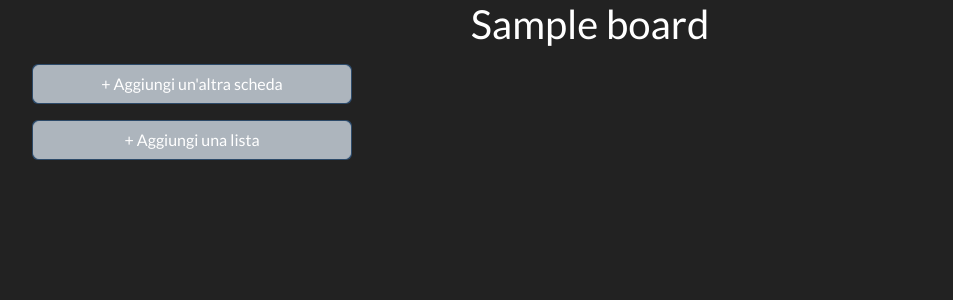
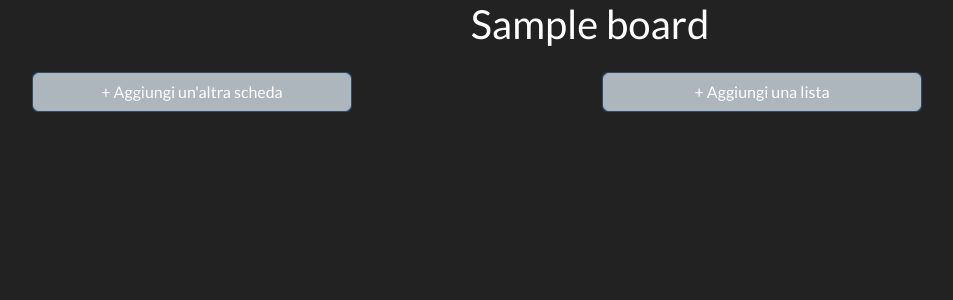
Before and after one commit to AndreaTerenz/Ollert, a Django app: a page that uses website/static/templates/board.html in a window 1280 px wide. Shown: the part 72-372 px from the top of the page, without its empty margins (50-1003 px from the left). Run offline with Django 3.2, Linux system fonts and the light colour scheme; a user stored in the database is signed in; tables that the repository leaves empty hold one stand-in row (values such as "Sample post"); some libraries are stand-ins or nearby versions.

Commit message:
Aggiustato allineamento colonne

```diff
--- a/website/static/templates/board.html
+++ b/website/static/templates/board.html
@@ -14,30 +14,32 @@
 {% endblock %}
 
 {% block content %}
-    <div>
+    <div class="row">
         <figure class="text-center">
             <h2>{{ board_name }}</h2>
         </figure>
-    <!-- Bottone per aggiungere le card -->
-
-    <!-- Inserimento delle card -->
+    </div>
+    <div class="row">
+        <div class="col">
             <div>
                 <div id="cardsList">
 
                 </div>
+                <!-- Bottone per aggiungere le card -->
                 <div class="card text-white bg-primary mb-3" style="max-width: 20rem;">
                     <button type="button" class="btn btn-light" data-bs-toggle="modal" data-bs-target="#cardModal">+
                         Aggiungi un'altra scheda
                     </button>
                 </div>
             </div>
+        </div>
+        <div class="col">
             <div class="card text-white bg-primary mb-3" style="max-width: 20rem;">
                 <button class="btn btn-light ">+ Aggiungi una lista</button>
             </div>
-    <!-- Modal -->
-    {% comment %}<script>
-            const new_scheda_url = '{% url 'make-scheda' '$1' '$2' %}'
-        </script>{% endcomment %}
+        </div>
+
+    </div>
     {% include "modals/card_modal.html" %}
     <template id="cardTemplate">
         <div class="card text-white bg-primary mb-3" style="max-width: 20rem;">
```
Lines whose indentation alone changed are shown as unchanged.
